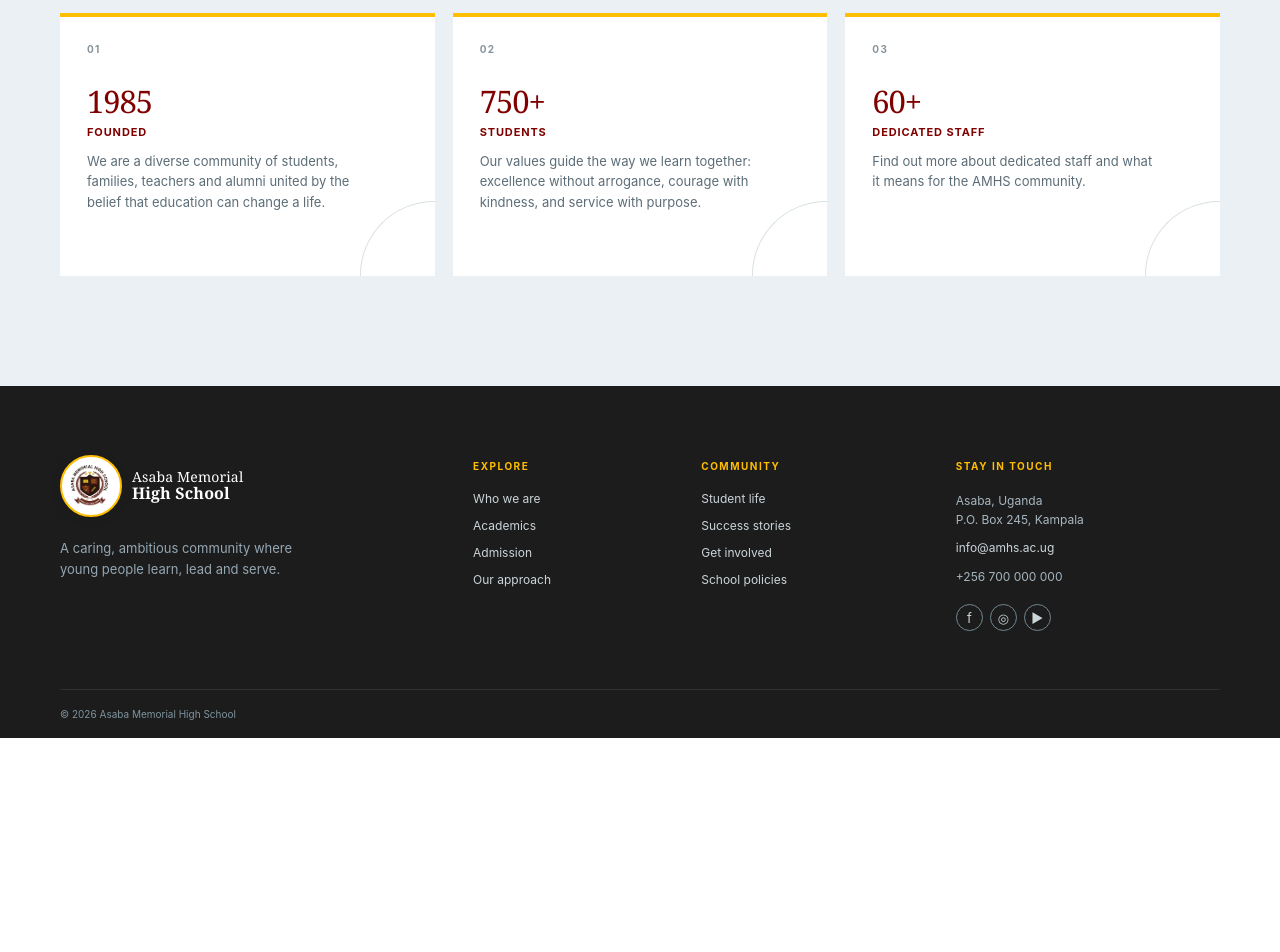
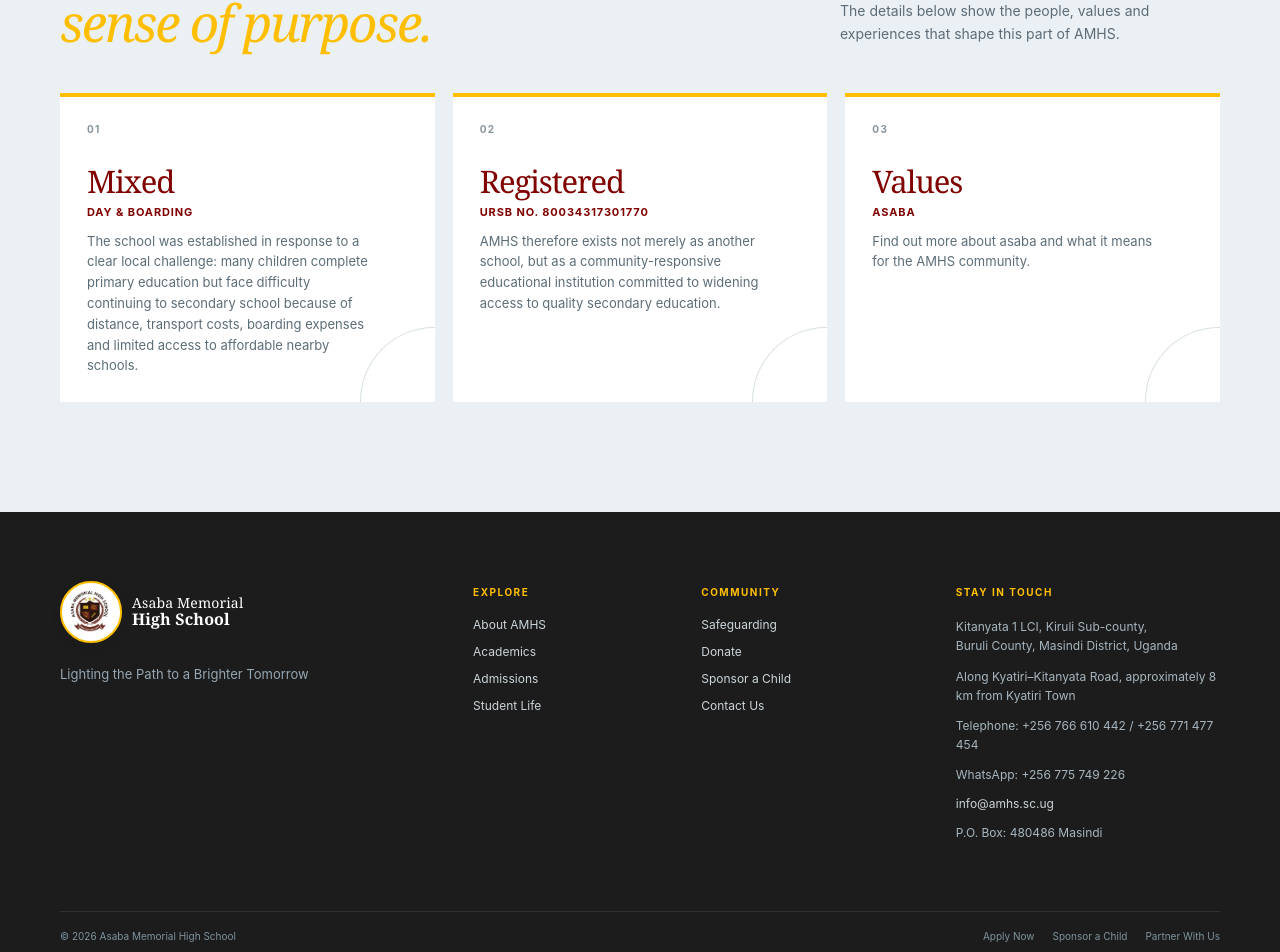
Before and after one commit to watumwa/amhs, a Next.js app in the folder frontend/: page /about in a window 1280 px wide. Shown: the part 1415-2367 px from the top of the page. Before the commit the page ends 2153 px from the top, so only its background shows below. Built offline with nearby package versions, Linux system fonts and the light colour scheme.

Commit message:
refactor(page): update page copy and facts data

```diff
--- a/frontend/app/[slug]/page.tsx
+++ b/frontend/app/[slug]/page.tsx
@@ -8,19 +8,19 @@
 type PageInfo = { label: string; title: string; emphasis: string; intro: string; image: string; eyebrow: string; details: string[]; facts: [string, string][]; cta?: string };
 
 const pages: Record<string, PageInfo> = {
-  academics: { label: "Academics", title: "A strong foundation", emphasis: "for every future.", eyebrow: "Learning at AMHS", intro: "Academic life at AMHS balances ambition with attentive support, helping every student take the next step with confidence.", image: "curriculum", details: ["Our teachers make learning purposeful, challenging and accessible, giving students the knowledge and habits to flourish in every subject.", "Alongside the national curriculum, students encounter opportunities to explore, create and connect their learning to a bigger world."], facts: [["S1–S6", "Full secondary"], ["12", "Core subjects"], ["24", "Learning pathways"]], cta: "Explore subjects" },
-  about: { label: "Who we are", title: "A school built", emphasis: "for possibility.", eyebrow: "About AMHS", intro: "For four decades, Asaba Memorial High School has been a place where young people are known, encouraged, and equipped to contribute with confidence.", image: "about", details: ["We are a diverse community of students, families, teachers and alumni united by the belief that education can change a life.", "Our values guide the way we learn together: excellence without arrogance, courage with kindness, and service with purpose."], facts: [["1985", "Founded"], ["750+", "Students"], ["60+", "Dedicated staff"]], cta: "Meet our community" },
-  "amhs-roots": { label: "Who we are", title: "Our roots run", emphasis: "deep.", eyebrow: "AMHS Roots", intro: "Our story began with a simple conviction: every child in our community deserves a meaningful, excellent education.", image: "roots", details: ["From a small group of determined families and educators, AMHS has grown into a school with a lasting impact across Uganda and beyond.", "The spirit of those early years—resourceful, caring and forward-looking—still shapes us today."], facts: [["40", "Years of service"], ["4", "Generations of alumni"], ["1", "Enduring purpose"]], cta: "Read our story" },
-  team: { label: "Who we are", title: "People who bring", emphasis: "learning to life.", eyebrow: "Our Team", intro: "Great schools are made by great people. Meet the leaders, educators and mentors who make AMHS feel like home.", image: "team", details: ["Our staff bring expertise, energy and wholehearted care to each day. They teach their subjects brilliantly—and they also coach, listen, encourage and inspire.", "Together, they create a culture in which every student can be seen and supported."], facts: [["60+", "Staff members"], ["8:1", "Student support ratio"], ["24", "Co-curricular mentors"]], cta: "Meet our staff" },
-  staff: { label: "Our team", title: "Meet the people", emphasis: "behind the care.", eyebrow: "Our Staff", intro: "The commitment and expertise of our teaching and support staff is at the heart of the AMHS experience.", image: "team", details: ["Each member of our staff shares a deep belief in the potential of young people.", "They build strong relationships, spark curiosity and create the calm, focused conditions in which students thrive."], facts: [["48", "Teachers"], ["12", "Support staff"], ["100%", "Committed"]], cta: "Contact the school" },
-  "board-of-governors": { label: "Our team", title: "Stewardship for a", emphasis: "stronger future.", eyebrow: "Board of Governors", intro: "Our Board provides thoughtful governance, strategic direction and enduring care for the mission of AMHS.", image: "board", details: ["They bring a broad range of professional experience, a shared commitment to education and a deep connection to the community we serve.", "The Board works closely with school leadership to make decisions that keep students at the centre."], facts: [["9", "Board members"], ["4", "Standing committees"], ["1", "Shared mission"]], cta: "Our governance" },
-  "pta-leadership": { label: "Our team", title: "Families at the", emphasis: "heart of school.", eyebrow: "PTA Leadership", intro: "The Parent–Teacher Association strengthens the bridge between home and school, helping every learner feel supported.", image: "parents", details: ["Our PTA gives families a meaningful voice and creates practical ways to support learning, wellbeing and community events.", "Together, we make AMHS more welcoming, connected and resilient."], facts: [["12", "PTA leaders"], ["3", "Community events"], ["1", "Shared commitment"]], cta: "Join the PTA" },
-  "student-leadership": { label: "Our team", title: "Leadership begins", emphasis: "with listening.", eyebrow: "Student Leadership", intro: "At AMHS, students do not wait until adulthood to make a contribution. They lead, organise and speak up today.", image: "students", details: ["Our student leaders represent their peers, welcome new voices and model service across school life.", "The experience develops self-belief, responsibility and an enduring habit of positive action."], facts: [["30", "Student leaders"], ["6", "Leadership teams"], ["100%", "Student voice"]], cta: "Student life" },
-  "success-stories": { label: "Who we are", title: "The impact is", emphasis: "written in lives.", eyebrow: "Success Stories", intro: "The truest measure of our work is what our students carry forward: confidence, curiosity, character and a desire to make things better.", image: "success", details: ["Our alumni lead in universities, businesses, communities and creative fields. More importantly, they remain people of purpose and generosity.", "These stories remind us why an excellent education matters."], facts: [["2,000+", "Alumni network"], ["18", "Countries represented"], ["1", "Proud community"]], cta: "Share your story" },
-  "school-policies": { label: "Who we are", title: "Clear principles.", emphasis: "Caring practice.", eyebrow: "School Policies", intro: "Our policies help make AMHS a safe, respectful and focused environment in which every learner can flourish.", image: "policies", details: ["Policies are reviewed regularly to make sure they reflect our values, meet national requirements and support the wellbeing of our whole community.", "For a printed copy or a question about any policy, please contact the school office."], facts: [["Safeguarding", "Student wellbeing"], ["Respect", "Community conduct"], ["Integrity", "Academic honesty"]], cta: "Request a policy" },
-  partners: { label: "Who we are", title: "Better together,", emphasis: "always.", eyebrow: "Our Partners", intro: "Our partners expand what is possible for AMHS students, from resources and expertise to meaningful opportunities beyond our gates.", image: "partners", details: ["We are grateful to the organisations, alumni and friends who invest time, insight and resources in our community.", "Partnerships help students encounter new ideas and see a wider world of possibility."], facts: [["15+", "Active partners"], ["6", "Exchange links"], ["40", "Years of trust"]], cta: "Partner with us" },
-  facilities: { label: "Who we are", title: "Spaces made for", emphasis: "discovery.", eyebrow: "School Facilities", intro: "Our campus is designed to support focused learning, rich creativity, active play and a genuine sense of belonging.", image: "facilities", details: ["From our classrooms and laboratories to the library, playing fields and creative spaces, each part of campus supports a different kind of learning.", "We continue to invest in welcoming, purposeful environments for our growing community."], facts: [["12", "Learning spaces"], ["1", "Well-stocked library"], ["5", "Sporting areas"]], cta: "Plan a visit" },
-  curriculum: { label: "Academics", title: "Learning that opens", emphasis: "every door.", eyebrow: "Curriculum", intro: "Our broad, challenging curriculum builds deep subject knowledge alongside the creativity and critical thinking needed for tomorrow.", image: "curriculum", details: ["We follow the national curriculum while enriching it with inquiry, collaboration and opportunities to apply learning in authentic contexts.", "Every subject is a chance for students to become more articulate, capable and curious."], facts: [["S1–S6", "Full secondary"], ["12", "Core subjects"], ["24", "Choice pathways"]], cta: "Explore subjects" },
+  academics: { label: "Academics", title: "Learning for Understanding, Application and Life", emphasis: "for every future.", eyebrow: "Curriculum", intro: "AMHS follows Uganda's national secondary education curriculum while promoting a learner-centred approach that emphasises understanding, application, creativity and problem-solving.", image: "curriculum", details: ["Academic learning is complemented by continuous assessment, Project-Based Learning, practical skills and co-curricular experiences.", "Our aim is not simply to prepare students for examinations. We want students to become independent thinkers, effective communicators, problem-solvers, innovators and responsible citizens."], facts: [["O-Level", "Core subjects"], ["S1–S6", "Full secondary"], ["A-Level", "Long-term plan"]], cta: "Explore subjects" },
+  about: { label: "Who we are", title: "Education with Knowledge, Character and Purpose", emphasis: "for every learner.", eyebrow: "About AMHS", intro: "Asaba Memorial High School is a privately established mixed day and boarding secondary school serving Kiruli Sub-county, Masindi District and surrounding communities.", image: "about", details: ["The school was established in response to a clear local challenge: many children complete primary education but face difficulty continuing to secondary school because of distance, transport costs, boarding expenses and limited access to affordable nearby schools.", "AMHS therefore exists not merely as another school, but as a community-responsive educational institution committed to widening access to quality secondary education."], facts: [["Mixed", "Day & boarding"], ["Registered", "URSB No. 80034317301770"], ["Values", "ASABA" ]], cta: "Meet our community" },
+  "amhs-roots": { label: "Who we are", title: "A Legacy that Became a School", emphasis: "with purpose.", eyebrow: "AMHS Roots", intro: "Asaba Memorial High School was founded in honour of Abwooli Asaba Mary, a devoted mother who passed away on 21 March 2022.", image: "roots", details: ["Her life and legacy of compassion, resilience and commitment to uplifting others inspired the establishment of a school through which opportunities could be created for generations of young people.", "From that legacy emerged a bigger vision: to create a school capable of changing lives through accessible, transformative and values-based education."], facts: [["2022", "Foundation legacy"], ["Kitanyata", "School location"], ["Service", "Community mission"]], cta: "Read our story" },
+  team: { label: "Who we are", title: "People Committed to Every Learner", emphasis: "and every future.", eyebrow: "Our Team", intro: "Behind every successful school is a community of people working together. AMHS brings together school leadership, teachers, administrative personnel, support staff, parents, governors and student leaders.", image: "team", details: ["Our teaching staff deliver classroom instruction while also supporting student guidance, supervision and co-curricular activities.", "Our administrative and support teams help manage records, finance, boarding, catering, sanitation, security, maintenance and student welfare."], facts: [["Leadership", "School leadership"], ["Support", "Parent & staff teams"], ["Student", "Voice & leadership"]], cta: "Meet our staff" },
+  staff: { label: "Our team", title: "Our Staff", emphasis: "learning and care in action.", eyebrow: "Our Staff", intro: "Our teaching staff deliver classroom instruction while also supporting student guidance, supervision and co-curricular activities.", image: "team", details: ["Our administrative and support teams help manage records, finance, boarding, catering, sanitation, security, maintenance and student welfare.", "Together, they create an environment where learners can develop academically and personally."], facts: [["Teaching", "Classroom excellence"], ["Support", "Welfare & operations"], ["Care", "Student guidance"]], cta: "Contact the school" },
+  "board-of-governors": { label: "Our team", title: "Governance for Quality and Accountability", emphasis: "for the school community.", eyebrow: "Board of Governors", intro: "The Board of Governors provides institutional governance and oversight, helping ensure that AMHS operates responsibly and remains focused on its educational mission.", image: "board", details: ["The Board supports strategic direction, accountability, school development, learner welfare, policy oversight and engagement with the wider school community.", "The Board works closely with school leadership to keep students at the centre of every decision."], facts: [["Governance", "Strategic oversight"], ["Welfare", "Learner wellbeing"], ["Accountability", "Responsible leadership"]], cta: "Our governance" },
+  "pta-leadership": { label: "Our team", title: "Parents as Partners in Education", emphasis: "in every learner's journey.", eyebrow: "PTA Leadership", intro: "AMHS recognises that educating a child requires cooperation between the school and the home.", image: "parents", details: ["The Parents Teachers Association provides an important link between parents, teachers and school administration.", "It supports dialogue on student welfare, discipline, academic performance and school development while strengthening parental participation in education."], facts: [["Partnership", "Home & school"], ["Welfare", "Student support"], ["Participation", "School development"]], cta: "Join the PTA" },
+  "student-leadership": { label: "Our team", title: "Learning to Lead by Leading", emphasis: "with responsibility.", eyebrow: "Student Leadership", intro: "Leadership development should begin while young people are still learning.", image: "students", details: ["Student leadership at AMHS provides learners with opportunities to develop responsibility, communication, teamwork, accountability and service.", "Student leaders help promote positive behaviour, represent student concerns and support activities within the school community."], facts: [["Responsibility", "Student voice"], ["Leadership", "Service & teamwork"], ["Growth", "Confidence & accountability"]], cta: "Student life" },
+  "success-stories": { label: "Who we are", title: "Every Journey Matters", emphasis: "and every story counts.", eyebrow: "Success Stories", intro: "Success at AMHS is not measured only by examination results. It can be seen when a learner improves academically, develops confidence, discovers a talent, learns a practical skill or becomes an example to others.", image: "success", details: ["More info to be provided.", "The school is committed to recognising the many forms of growth, achievement and contribution made by students."], facts: [["Growth", "Academic & personal"], ["Talent", "Development"], ["Purpose", "Leadership & service"]], cta: "Share your story" },
+  "school-policies": { label: "Who we are", title: "Creating a Safe and Responsible Learning Environment", emphasis: "for every learner.", eyebrow: "School Policies", intro: "Our policies establish clear standards for learning, conduct, accountability and student protection.", image: "policies", details: ["At AMHS, every learner has a right to a learning environment free from abuse, neglect, exploitation, violence and discrimination.", "AMHS’s safeguarding framework incorporates the Child Protection Policy, Staff Code of Conduct and Students' Code of Conduct, alongside reporting, prevention, safe recruitment, supervision, guidance and counselling arrangements."], facts: [["Safeguarding", "Child protection"], ["Support", "Guidance & counselling"], ["Standards", "Conduct & accountability"]], cta: "Request a policy" },
+  partners: { label: "Who we are", title: "Working Together for Education", emphasis: "with real purpose.", eyebrow: "Our Partners", intro: "Meaningful educational transformation requires collaboration.", image: "partners", details: ["AMHS welcomes responsible partnerships with parents, communities, education authorities, development organisations, businesses, institutions, professionals and well-wishers who share our commitment to improving opportunities for young people.", "Partnership opportunities include student sponsorship, learning materials, ICT, vocational equipment, infrastructure, sports, school exchanges, teacher development, career guidance and technical support."], facts: [["Partnership", "Shared mission"], ["Support", "Student opportunities"], ["Growth", "Infrastructure & skills"]], cta: "Partner with us" },
+  facilities: { label: "Who we are", title: "A Campus Built for Learning and Growth", emphasis: "with purpose.", eyebrow: "School Facilities", intro: "Our campus is being developed progressively to provide safe, functional spaces for academic learning, boarding, practical education and co-curricular development.", image: "facilities", details: ["Facilities include classrooms, administration facilities, boarding accommodation, vocational training space, library, computer facilities, kitchen, water and electricity systems, sanitation facilities and playgrounds.", "The school’s longer-term development programme includes science laboratories, additional classrooms, dormitories, sports facilities and other learning infrastructure."], facts: [["Classrooms", "Teaching spaces"], ["Boarding", "Accommodation"], ["Practical", "Skills & learning"]], cta: "Plan a visit" },
+  curriculum: { label: "Academics", title: "Learning for Understanding, Application and Life", emphasis: "at AMHS.", eyebrow: "Curriculum", intro: "AMHS follows Uganda's national secondary education curriculum while promoting a learner-centred approach that emphasises understanding, application, creativity and problem-solving.", image: "curriculum", details: ["Academic learning is complemented by continuous assessment, Project-Based Learning, practical skills and co-curricular experiences.", "Our aim is not simply to prepare students for examinations. We want students to become independent thinkers, effective communicators, problem-solvers, innovators and responsible citizens."], facts: [["O-Level", "Core subjects"], ["S1–S6", "Full secondary"], ["A-Level", "Long-term plan"]], cta: "Explore subjects" },
   "academic-calendar": { label: "Academics", title: "A year full of", emphasis: "momentum.", eyebrow: "Academic Calendar", intro: "Term dates, assessment windows and school events to help families plan a focused, fulfilling year.", image: "calendar", details: ["Our calendar balances purposeful study with time to rest, celebrate and take part in the rich life of the school.", "Dates are kept up to date here; families receive important reminders through the school office."], facts: [["Term 1", "Jan — Apr"], ["Term 2", "May — Aug"], ["Term 3", "Sep — Dec"]], cta: "Download calendar" },
   subjects: { label: "Academics", title: "Find the subjects", emphasis: "that spark you.", eyebrow: "Subjects Offered", intro: "Students can pursue a strong core of academic subjects and explore the areas that engage their interests and ambitions.", image: "subjects", details: ["Our experienced teachers support every student to develop solid foundations and make thoughtful choices as they progress through school.", "Learning extends beyond exam preparation; it helps students understand the world and their place within it."], facts: [["STEM", "Sciences & maths"], ["Arts", "Language & humanities"], ["Creative", "Music & design"]], cta: "Talk to academics" },
   library: { label: "Academics", title: "A room full of", emphasis: "new worlds.", eyebrow: "School Library", intro: "The AMHS Library is a calm, welcoming hub for research, reading and the everyday pleasure of discovering something new.", image: "library", details: ["Students have access to carefully selected books, study resources and guidance from staff who know how to turn a question into a useful search.", "It is both a quiet space to concentrate and a lively place to share ideas."], facts: [["4,500+", "Books & resources"], ["6", "Study stations"], ["Daily", "Open access"]], cta: "Visit the library" },
--- a/frontend/app/layout.tsx
+++ b/frontend/app/layout.tsx
@@ -5,8 +5,8 @@
 import { Footer } from "../components/footer";
 
 export const metadata: Metadata = {
-  title: "Asaba Memorial High School | Learn. Lead. Serve.",
-  description: "A caring, ambitious learning community in Uganda.",
+  title: "Asaba Memorial High School | Lighting the Path to a Brighter Tomorrow",
+  description: "Asaba Memorial High School is a mixed day and boarding secondary school in Kitanyata, Kiruli Sub-county, Masindi District, Uganda.",
 };
 
 export default function RootLayout({ children }: Readonly<{ children: React.ReactNode }>) {
--- a/frontend/components/footer.tsx
+++ b/frontend/components/footer.tsx
@@ -3,9 +3,9 @@
 
 export function Footer() {
   return <footer className="site-footer"><div className="container footer-grid">
-    <div className="footer-brand"><div className="brand"><span className="crest" aria-hidden="true"><Image className="crest-image" src="/asaba-memorial-logo.jpeg" alt="" width={500} height={500} /></span><span>Asaba Memorial<br /><strong>High School</strong></span></div><p>A caring, ambitious community where young people learn, lead and serve.</p></div>
-    <div><h3>Explore</h3><Link href="/about">Who we are</Link><Link href="/academics">Academics</Link><Link href="/admission">Admission</Link><Link href="/our-approach">Our approach</Link></div>
-    <div><h3>Community</h3><Link href="/students-life">Student life</Link><Link href="/success-stories">Success stories</Link><Link href="/get-involved">Get involved</Link><Link href="/school-policies">School policies</Link></div>
-    <div className="footer-contact"><h3>Stay in touch</h3><p>Asaba, Uganda<br />P.O. Box 245, Kampala</p><a href="mailto:info@amhs.ac.ug">info@amhs.ac.ug</a><p>+256 700 000 000</p><div className="socials"><a href="#" aria-label="Facebook">f</a><a href="#" aria-label="Instagram">◎</a><a href="#" aria-label="YouTube">▶</a></div></div>
-  </div><div className="container footer-bottom"><span>© {new Date().getFullYear()} Asaba Memorial High School</span></div></footer>;
+    <div className="footer-brand"><div className="brand"><span className="crest" aria-hidden="true"><Image className="crest-image" src="/asaba-memorial-logo.jpeg" alt="" width={500} height={500} /></span><span>Asaba Memorial<br /><strong>High School</strong></span></div><p>Lighting the Path to a Brighter Tomorrow</p></div>
+    <div><h3>Explore</h3><Link href="/about">About AMHS</Link><Link href="/academics">Academics</Link><Link href="/admission">Admissions</Link><Link href="/students-life">Student Life</Link></div>
+    <div><h3>Community</h3><Link href="/school-policies">Safeguarding</Link><Link href="/get-involved">Donate</Link><Link href="/sponsor-a-child">Sponsor a Child</Link><Link href="/contact-us">Contact Us</Link></div>
+    <div className="footer-contact"><h3>Stay in touch</h3><p>Kitanyata 1 LCI, Kiruli Sub-county,<br />Buruli County, Masindi District, Uganda</p><p>Along Kyatiri–Kitanyata Road, approximately 8 km from Kyatiri Town</p><p>Telephone: +256 766 610 442 / +256 771 477 454</p><p>WhatsApp: +256 775 749 226</p><a href="mailto:info@amhs.sc.ug">info@amhs.sc.ug</a><p>P.O. Box: 480486 Masindi</p></div>
+  </div><div className="container footer-bottom"><span>© {new Date().getFullYear()} Asaba Memorial High School</span><div><Link href="/apply-now">Apply Now</Link><Link href="/sponsor-a-child">Sponsor a Child</Link><Link href="/school-exchange-programmes">Partner With Us</Link></div></div></footer>;
 }
--- a/frontend/components/header.tsx
+++ b/frontend/components/header.tsx
@@ -31,7 +31,7 @@
   const [open, setOpen] = useState(false);
   const path = usePathname();
   return <>
-    <div className="utility-bar"><div className="container"><span>Applications for 2027 are now open</span><div><a href="mailto:info@amhs.ac.ug">info@amhs.ac.ug</a><span className="utility-dot" /> <span>+256 700 000 000</span></div></div></div>
+    <div className="utility-bar"><div className="container"><span>Applications for 2027 are now open</span><div><a href="mailto:info@amhs.sc.ug">info@amhs.sc.ug</a><span className="utility-dot" /> <span>+256 766 610 442</span></div></div></div>
     <header className="site-header"><div className="container header-inner">
       <Link href="/" className="brand" aria-label="Asaba Memorial High School home"><Crest /><span>Asaba Memorial<br /><strong>High School</strong></span></Link>
       <button className="menu-button" onClick={() => setOpen(!open)} aria-expanded={open} aria-label="Toggle navigation"><i /><i /><i /></button>
```
Also changed, not shown: frontend/app/page.tsx (+22 -22 lines), frontend/content/site-settings.ts (+8 -7 lines).
